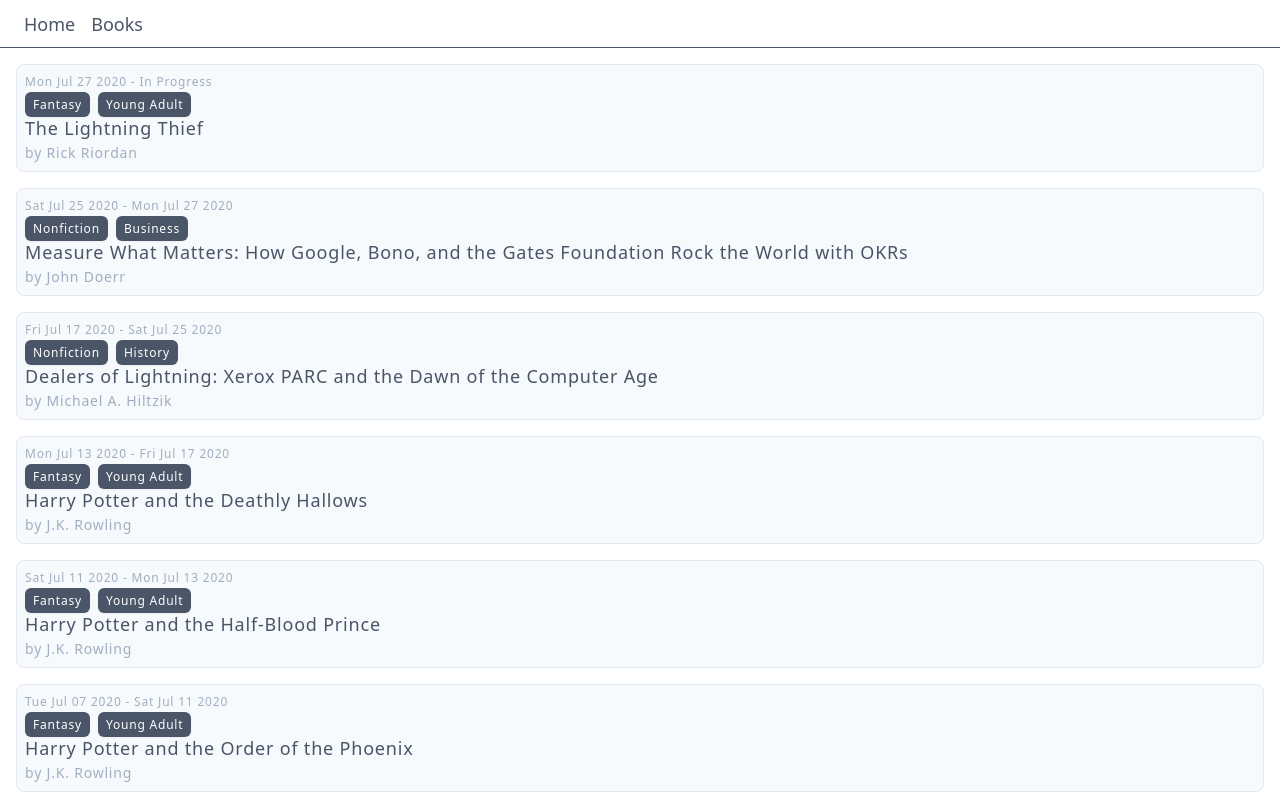
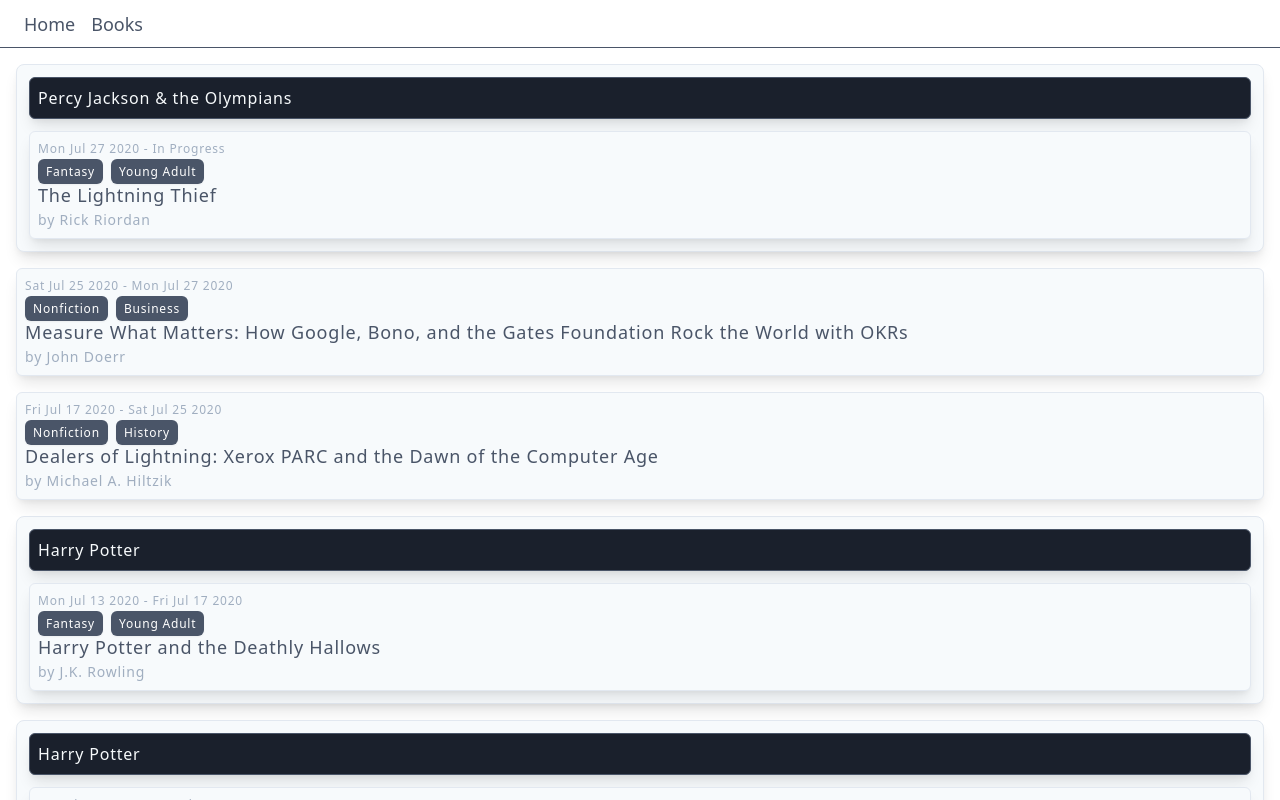
Before and after one commit to AHBruns/v2-alexbruns-dev, a Next.js app: page /books in a window 1280 px wide. Shown: the top 800 px of the page. Built offline with nearby package versions, Linux system fonts and the light colour scheme; what @tailwindcss/ui would draw is missing.

Commit message:
AHB :: the lightning thief

```diff
--- a/pages/books.tsx
+++ b/pages/books.tsx
@@ -1,4 +1,5 @@
 import { GetStaticProps } from "next";
+import { useState } from "react";
 
 type Genre = "Fantasy" | "Young Adult" | "Nonfiction" | "History" | "Business";
 
@@ -10,19 +11,36 @@
   books: {
     title: string;
     author: string;
+    series?: string;
     startDate: string;
     endDate?: string;
     genres: Genre[];
   }[];
 }) {
+  const [filters, setFilters] = useState({ series: undefined } as any);
   return (
     <>
-      <ul className="py-4 space-y-4">
-        {books.map((book, i) => {
+      {filters.series && (
+        <button
+          className="fixed z-20 px-4 py-2 text-white bg-gray-800 rounded-full hover:bg-gray-700 focus:outline-none focus:shadow-outline left-4 bottom-4"
+          onClick={() => setFilters({})}
+        >
+          Reset Filters
+        </button>
+      )}
+      <div className="flex flex-col">
+        <ul className="flex-1 py-4 space-y-4 ">
+          {books
+            .filter((book) => {
               return (
+                filters.series === undefined || book.series === filters.series
+              );
+            })
+            .map((book, i) => {
+              const bookElem = (
                 <li
                   key={i}
-              className="p-2 tracking-wider text-gray-700 bg-gray-100 border border-gray-300 rounded-lg"
+                  className="relative z-10 p-2 overflow-hidden tracking-wider text-gray-700 bg-gray-100 border border-gray-300 rounded-md shadow-lg"
                 >
                   <p className="text-xs text-gray-500">
                     {new Date(book.startDate).toDateString()}
@@ -45,17 +63,42 @@
                   <p className="text-sm text-gray-500">by {book.author}</p>
                 </li>
               );
+              const wrappedBookElem = book.series ? (
+                <div className="p-3 space-y-3 bg-gray-100 border border-gray-300 rounded-lg shadow-lg">
+                  <p
+                    onClick={() =>
+                      setFilters((prev) => ({ ...prev, series: book.series }))
+                    }
+                    className="z-0 p-2 mr-auto tracking-wider text-gray-100 bg-gray-900 border border-gray-700 rounded-md shadow-lg cursor-pointer magic-hover"
+                  >
+                    {book.series}
+                  </p>
+                  {bookElem}
+                </div>
+              ) : (
+                bookElem
+              );
+              return <div className="magic-hover">{wrappedBookElem}</div>;
             })}
+        </ul>
         <p className="text-xs text-center text-gray-500">
           Last updated: {new Date(lastUpdated).toDateString()}
         </p>
-      </ul>
-      <div className="max-w-md mx-auto border-b border-gray-100" />
+        <div className="self-center w-full max-w-md py-2 border-b border-gray-100 " />
         <p className="max-w-md py-4 mx-auto text-xs text-center text-gray-500">
           If you want to give me a book recommendation or want to read one of
           these books but can't find it anywhere, shoot me an email at&nbsp;
           <strong>alex@alexbruns.dev</strong>.
         </p>
+      </div>
+      <style jsx>{`
+        .magic-hover {
+          transition: 300ms ease-in-out;
+        }
+        .magic-hover:hover {
+          transform: scale(1.005);
+        }
+      `}</style>
     </>
   );
 }
@@ -64,6 +107,7 @@
   const books: {
     title: string;
     author: string;
+    series?: string;
     startDate: string;
     endDate?: string;
     genres: Genre[];
@@ -71,6 +115,7 @@
     {
       title: "Harry Potter and the Sorcerer's Stone",
       author: "J.K. Rowling",
+      series: "Harry Potter",
       startDate: "17 June 2020",
       endDate: "24 Jun 2020",
       genres: ["Fantasy", "Young Adult"],
@@ -78,6 +123,7 @@
     {
       title: "Harry Potter and the Chamber of Secrets",
       author: "J.K. Rowling",
+      series: "Harry Potter",
       startDate: "24 Jun 2020",
       endDate: "28 Jun 2020",
       genres: ["Fantasy", "Young Adult"],
@@ -85,6 +131,7 @@
     {
       title: "Harry Potter and the Prisoner of Azkaban",
       author: "J.K. Rowling",
+      series: "Harry Potter",
       startDate: "28 Jun 2020",
       endDate: "1 Jul 2020",
       genres: ["Fantasy", "Young Adult"],
@@ -92,6 +139,7 @@
     {
       title: "Harry Potter and the Goblet of Fire",
       author: "J.K. Rowling",
+      series: "Harry Potter",
       startDate: "1 Jul 2020",
       endDate: "7 Jul 2020",
       genres: ["Fantasy", "Young Adult"],
@@ -99,6 +147,7 @@
     {
       title: "Harry Potter and the Order of the Phoenix",
       author: "J.K. Rowling",
+      series: "Harry Potter",
       startDate: "7 Jul 2020",
       endDate: "11 Jul 2020",
       genres: ["Fantasy", "Young Adult"],
@@ -106,6 +155,7 @@
     {
       title: "Harry Potter and the Half-Blood Prince",
       author: "J.K. Rowling",
+      series: "Harry Potter",
       startDate: "11 Jul 2020",
       endDate: "13 Jul 2020",
       genres: ["Fantasy", "Young Adult"],
@@ -113,6 +163,7 @@
     {
       title: "Harry Potter and the Deathly Hallows",
       author: "J.K. Rowling",
+      series: "Harry Potter",
       startDate: "13 Jul 2020",
       endDate: "17 Jul 2020",
       genres: ["Fantasy", "Young Adult"],
@@ -135,6 +186,7 @@
     },
     {
       title: "The Lightning Thief",
+      series: "Percy Jackson & the Olympians",
       author: "Rick Riordan",
       startDate: "27 Jul 2020",
       genres: ["Fantasy", "Young Adult"],
```
Lines whose indentation alone changed are shown as unchanged.
